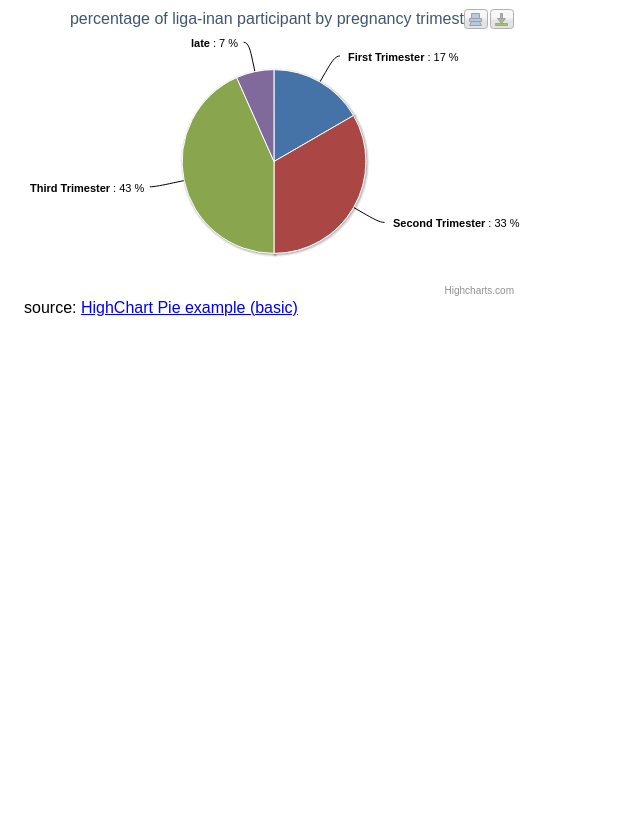
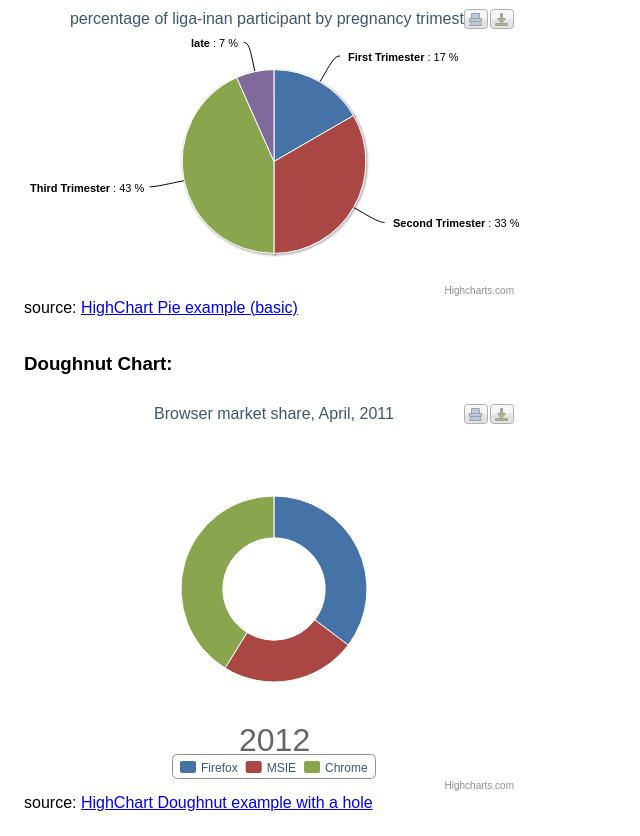
Before and after one commit to nicolasH/charts-tests, a PHP site: page /highcharts.html in a window 1280 px wide. Shown: the part 504-1340 px from the top of the page, without its empty margins (0-640 px from the left). Before the commit the page ends 820 px from the top, so only its background shows below. Run offline with PHP 8.4, Linux system fonts and the light colour scheme.

Commit message:
Added Hightcharts Doughnut Chart

```diff
--- a/highcharts.html
+++ b/highcharts.html
@@ -18,62 +18,14 @@
             <div id="pie" class="graph"></div>
             source:  <a href="http://www.highcharts.com/demo/pie-basic">HighChart Pie example (basic)</a>
 
+            <br/>
+            <br/>
+            <h3>Doughnut Chart:</h3>
+            <div id="doughnut" style="min-width: 400px; height: 400px; margin: 0 auto"></div>
+             source:  <a href="http://jsfiddle.net/HpdwR/45/">HighChart Doughnut example with a hole</a>
+            <div id="doughnut_number">2012</div>
         </div>
 
-        <script type="text/javascript">
-            ///////////////////////////////
-            //// Pie
-            //////////////////////////////
-            function cantGetPie(){
-                alert("failed getting the Pie data");
-            }
-
-            function onPieDataReceived(series){
-                var pie = new Highcharts.Chart({
-                    chart: {
-                        renderTo: 'pie',
-                        plotBackgroundColor: null,
-                        plotBorderWidth: null,
-                        plotShadow: false
-                    },
-                    title: {
-                        text: 'percentage of liga-inan participant by pregnancy trimester'
-                    },
-                    tooltip: {
-                	    pointFormat: '{series.name}: <b>{point.percentage}%</b>',
-                    	percentageDecimals: 1
-                    },
-                    plotOptions: {
-                        pie: {
-                            allowPointSelect: true,
-                            cursor: 'pointer',
-                            dataLabels: {
-                                enabled: true,
-                                color: '#000000',
-                                connectorColor: '#000000',
-                                formatter: function() {
-                                    return '<b>'+ this.point.name +'</b>: '+ this.percentage.toFixed(0) +' %';
-                                }
-                            }
-                        }
-                    },
-                    series: [{
-                        type: 'pie',
-                        name: 'Pregnancy quarters',
-                        data: series
-                        }]
-                });
-            }
-            var dataurl = "pie-highcharts.json";
-            $.ajax({
-                url: dataurl,
-                method: 'GET',
-                dataType: 'json',
-                success: onPieDataReceived,
-                failure: cantGetPie
-            });
-
-        </script>
         <script type="text/javascript">
             ///////////////////////////////
             //// Stacked
@@ -152,5 +104,112 @@
             failure: cantGetStack
         });
         </script>
+
+        <script type="text/javascript">
+            ///////////////////////////////
+            //// Pie
+            //////////////////////////////
+            function cantGetPie(){
+                alert("failed getting the Pie data");
+            }
+
+            function onPieDataReceived(series){
+                var pie = new Highcharts.Chart({
+                    chart: {
+                        renderTo: 'pie',
+                        plotBackgroundColor: null,
+                        plotBorderWidth: null,
+                        plotShadow: false
+                    },
+                    title: {
+                        text: 'percentage of liga-inan participant by pregnancy trimester'
+                    },
+                    tooltip: {
+                	    pointFormat: '{series.name}: <b>{point.percentage}%</b>',
+                    	percentageDecimals: 1
+                    },
+                    plotOptions: {
+                        pie: {
+                            allowPointSelect: true,
+                            cursor: 'pointer',
+                            dataLabels: {
+                                enabled: true,
+                                color: '#000000',
+                                connectorColor: '#000000',
+                                formatter: function() {
+                                    return '<b>'+ this.point.name +'</b>: '+ this.percentage.toFixed(0) +' %';
+                                }
+                            }
+                        }
+                    },
+                    series: [{
+                        type: 'pie',
+                        name: 'Pregnancy quarters',
+                        data: series
+                        }]
+                });
+            }
+            var dataurl = "pie-highcharts.json";
+            $.ajax({
+                url: dataurl,
+                method: 'GET',
+                dataType: 'json',
+                success: onPieDataReceived,
+                failure: cantGetPie
+            });
+
+        </script>
+
+        <script type="text/javascript">
+        ///////////////////////////////
+        //// Doughnut
+        ///////////////////////////////
+
+            function cantGetPie(){
+                alert("failed getting the Pie data");
+            }
+
+            function onPieDataReceived(series){
+                var pie = new Highcharts.Chart({
+                    chart: {
+                        renderTo: 'doughnut',
+                        type: 'pie'
+                    },
+                    title: {
+                        text: 'Browser market share, April, 2011'
+                    },
+                    yAxis: {
+                        title: {
+                            text: 'Total percent market share'
+                        }
+                    },
+                    plotOptions: {
+                        pie: {
+                            shadow: false
+                        }
+                    },
+                    tooltip: {
+                        formatter: function() {
+                            return '<b>'+ this.point.name +'</b>: '+ this.y +' %';
+                        }
+                    },
+                    series: [{
+                        name: 'Browsers',
+                        data: [["Firefox",6],["MSIE",4],["Chrome",7]],
+                        size: '60%',
+                        innerSize: '33%',
+                        showInLegend:true,
+                        dataLabels: {
+                            enabled: false
+                        }
+                    }]
+                });
+            }
+            var dataurl = "pie-highcharts.json";
+            $.ajax({
+                success: onPieDataReceived,
+                failure: cantGetPie
+            });
+    </script>
     </body>
 </html>
--- a/index.css
+++ b/index.css
@@ -12,6 +12,16 @@ div.graph{
   display:block;
   #border: 1px dashed gainsboro;
 }
+
 div.column{
   width:500px;
 }
+
+div#doughnut_number{
+	font-size: 2em;
+	color: #666666;
+	position: absolute;
+	bottom: -463px;
+	left: 239px;
+	z-index: 2;
+}
```
